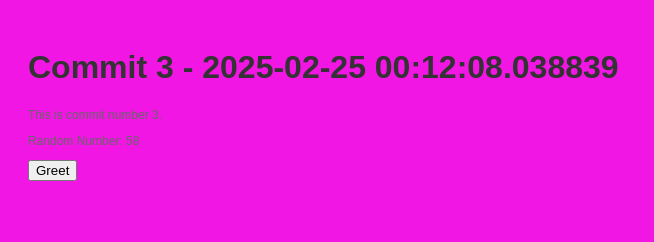
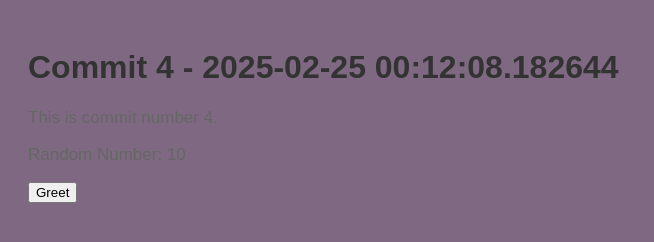
Before and after one commit to polishflits/autogen-repo-20250225001205, a plain HTML site: page index.html in a window 1280 px wide. Shown: the whole page, without its empty margins (0-654 px from the left). Drawn offline with Linux system fonts and the light colour scheme.

Commit message:
📝 Auto commit 4 with HTML, CSS, and JS

```diff
--- a/index.html
+++ b/index.html
@@ -2,13 +2,13 @@
     <!DOCTYPE html>
     <html>
     <head>
-        <title>Commit 3 - 2025-02-25 00:12:08.038839</title>
+        <title>Commit 4 - 2025-02-25 00:12:08.182644</title>
         <link rel="stylesheet" href="style.css">
     </head>
     <body>
-        <h1>Commit 3 - 2025-02-25 00:12:08.038839</h1>
-        <p>This is commit number 3.</p>
-        <p>Random Number: 58</p>
+        <h1>Commit 4 - 2025-02-25 00:12:08.182644</h1>
+        <p>This is commit number 4.</p>
+        <p>Random Number: 10</p>
         <button onclick="greet()">Greet</button>
         <script src="script.js"></script>
     </body>
--- a/script.js
+++ b/script.js
@@ -2,4 +2,4 @@
     function greet() {
         alert('Hello from commit ' + commitNumber + '!');
     }
-    var commitNumber = 3;
+    var commitNumber = 4;
--- a/style.css
+++ b/style.css
@@ -1,7 +1,7 @@
 
     body {
         font-family: Arial, sans-serif;
-        background-color: #f216e4;
+        background-color: #7f6982;
         padding: 20px;
     }
     h1 {
@@ -9,5 +9,5 @@
     }
     p {
         color: #666;
-        font-size: 12px;
+        font-size: 17px;
     }
```
